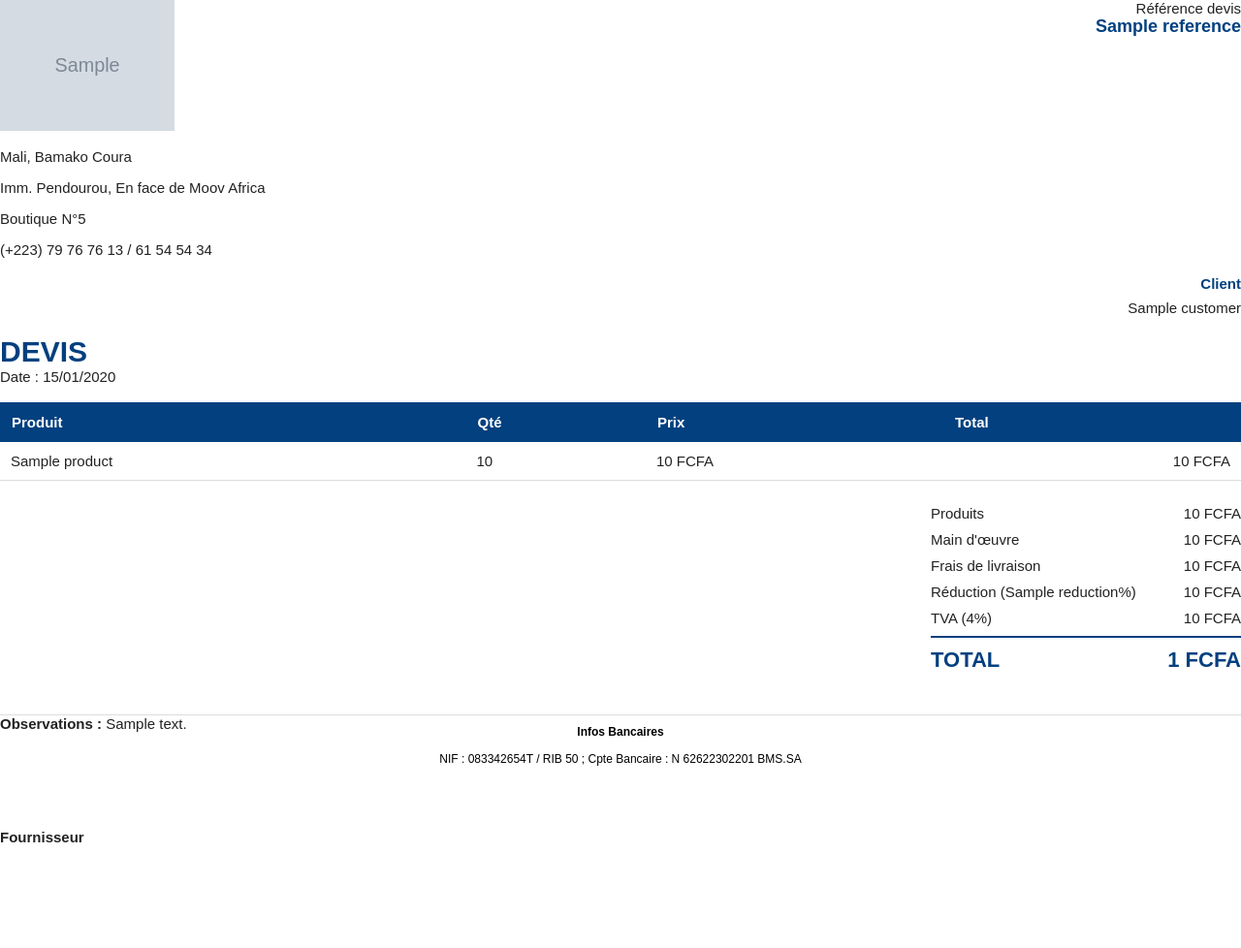
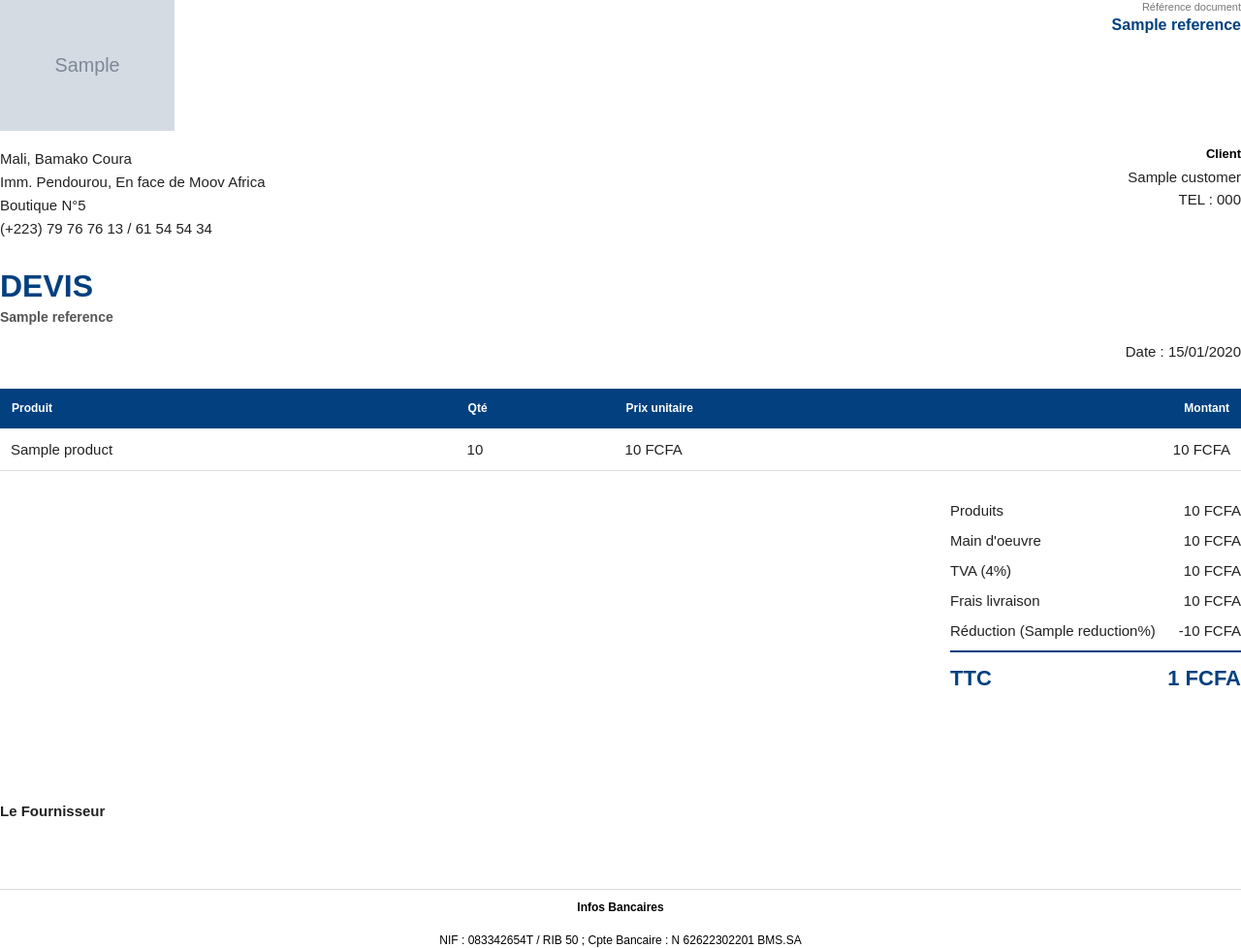
Before and after one commit to makan-dianka/sonikaraelectrostock, a Django app: template quotes/templates/quotes/quote_pdf.html in a window 1280 px wide. Shown: the whole page at 97% size. Before the commit the page ends 869 px from the top, so only its background shows below. Run offline with Django 5.2, Linux system fonts and the light colour scheme; the template is opened without the code that fills it: most values are stand-ins (such as "Sample title", 1, 10 or a date in 2020); grey boxes marked "Sample" are stand-in pictures.

Commit message:
ajuster le pdf : facture et devis

```diff
--- a/quotes/templates/quotes/quote_pdf.html
+++ b/quotes/templates/quotes/quote_pdf.html
@@ -1,21 +1,42 @@
+{% load static %}
+
 {% load humanize %}
-
 
 <!DOCTYPE html>
 
-<html>
+<html lang="fr">
 
 <head>
 
-    <meta charset="utf-8">
+    <meta charset="UTF-8">
+
+    <title>
+
+        Facture {{ document.reference }}
+
+    </title>
 
     <style>
 @page {
+    size: A4;
+    margin-top: 10mm;
+    margin-bottom: 22mm;  /* on augmente un peu pour laisser de la place au footer */
+    margin-left: 8mm;
+    margin-right: 8mm;
 
-            size: A4;
+    @bottom-center {
+        content: element(bankfooter);
+    }
+}
 
-            margin: 10mm;
 
+.bank-footer {
+    position: running(bankfooter);
+    text-align: center;
+    font-size: 12px;
+    color: black;
+    padding-top: 10px;
+    border-top: 1px solid #ddd;
 }
 
 
@@ -23,16 +44,26 @@
 
             margin: 0;
 
-            font-family: Arial;
+            padding: 0;
+
+            font-family: Arial, sans-serif;
 
             font-size: 15px;
 
             color: #222;
 
+            line-height: 1.4;
+
         }
 
 
-        .header {
+        * {
+            box-sizing: border-box;
+        }
+
+        /* HEADER */
+
+        .top-header {
 
             display: flex;
 
@@ -40,7 +71,7 @@
 
             align-items: flex-start;
 
-            margin-bottom: 15px;
+            margin-bottom: 10px;
 
         }
 
@@ -52,16 +83,25 @@
         }
 
 
-        .ref {
+        .document-ref {
 
             text-align: right;
 
         }
 
 
-        .ref .value {
+        .document-ref .label {
 
-            font-size: 18px;
+            color: #777;
+
+            font-size: 11px;
+
+        }
+
+
+        .document-ref .value {
+
+            font-size: 16px;
 
             font-weight: bold;
 
@@ -70,43 +110,19 @@
         }
 
 
+
+        /* COMPANY */
+
         .company {
 
-            margin-bottom: 18px;
+            margin-bottom: 14px;
 
         }
 
 
-        .company h2 {
+        .company-name {
 
-            margin: 0;
-
-            color: #02407F;
-
-        }
-
-
-        .client {
-
-            display: flex;
-
-            justify-content: flex-end;
-
-            margin-bottom: 20px;
-
-        }
-
-
-        .client-card {
-
-            width: 35%;
-
-            text-align: right;
-
-        }
-
-
-        .client-title {
+            font-size: 22px;
 
             font-weight: bold;
 
@@ -117,23 +133,103 @@
         }
 
 
-        .title {
+        .company p {
 
-            margin-bottom: 18px;
+            margin: 3px 0;
 
         }
 
 
-        .title h1 {
+
+        /* TITLE */
+
+        .invoice-title {
+
+            margin-bottom: 15px;
+
+        }
+
+
+        .invoice-title h1 {
 
             margin: 0;
 
-            font-size: 30px;
+            font-size: 32px;
 
             color: #02407F;
 
         }
 
+
+        .sale-ref {
+
+            margin-top: 0px;
+
+            font-size: 14px;
+
+            color: #555;
+
+        }
+
+
+
+        /* INFO */
+
+        .info-row {
+
+            display: flex;
+
+            align-items: flex-start;
+
+            margin-bottom: 28px;
+
+        }
+
+
+        .info-box:first-child {
+
+            width: 55%;
+
+        }
+
+
+        .info-box:last-child {
+
+            width: 45%;
+
+            display: flex;
+
+            flex-direction: column;
+
+            align-items: flex-end;
+
+            text-align: right;
+
+        }
+
+
+        .box-title {
+
+            font-size: 13px;
+
+            font-weight: bold;
+
+            color: black;
+
+            margin-bottom: 0px;
+
+        }
+
+
+        .info-box p {
+
+            margin: 4px 0;
+
+        }
+
+
+
+        /* TABLE */
 
         table {
 
@@ -141,20 +237,25 @@
 
             border-collapse: collapse;
 
-            margin-top: 15px;
+        }
+
+
+        thead {
+
+            background: #02407F;
+
+            color: white;
 
         }
 
 
         th {
 
-            background: #02407F;
-
-            color: white;
-
             padding: 12px;
 
             text-align: left;
+
+            font-size: 12px;
 
         }
 
@@ -163,17 +264,27 @@
 
             padding: 11px;
 
-            border-bottom: 1px solid #ddd;
+            border-bottom: 1px solid #DDD;
 
         }
 
 
-        .right {
+        tbody tr:nth-child(even) {
+
+            background: #fafafa;
+
+        }
+
+
+        .text-right {
 
             text-align: right;
 
         }
 
+
+
+        /* TOTAL */
 
         .total-area {
 
@@ -181,19 +292,19 @@
 
             justify-content: flex-end;
 
-            margin-top: 25px;
+            margin-top: 30px;
 
         }
 
 
         .total-card {
 
-            width: 320px;
+            width: 300px;
 
         }
 
 
-        .line {
+        .total-line {
 
             display: flex;
 
@@ -204,7 +315,11 @@
         }
 
 
-        .final {
+        .total-final {
+
+            border-top: 2px solid #02407F;
+
+            padding-top: 12px;
 
             font-size: 22px;
 
@@ -212,36 +327,25 @@
 
             color: #02407F;
 
-            border-top: 2px solid #02407F;
+        }
 
-            padding-top: 10px;
+
+
+        /* FOOTER */
+
+        .footer {
+
+            margin-top: 50px;
+
+            text-align: center;
+
+            color: #777;
+
+            font-size: 11px;
 
         }
 
-
-        /* informations bancaires */
-        .bank-footer {
-
-            position: fixed;
-
-            bottom: 10px;
-
-            left: 0;
-
-            right: 0;
-
-            text-align: center;
-
-            font-size: 12px;
-
-            color: black;
-
-            padding-top: 10px;
-
-            border-top: 1px solid #ddd;
-
-        }
-
+        /* signature */
         .signature {
 
             margin-top: 100px;
@@ -260,6 +364,28 @@
             margin-bottom: 70px;
 
         }
+
+.second-header {
+    display: flex;
+    justify-content: space-between;
+    align-items: flex-start;
+    margin-bottom: 10px;
+}
+
+.client-box {
+    text-align: right;
+}
+
+.client-box .box-title {
+    font-size: 13px;
+    font-weight: bold;
+    color: black;
+    margin-bottom: 4px;
+}
+
+.client-box p {
+    margin: 2px 0;
+}
     </style>
 
 </head>
@@ -268,71 +394,46 @@
 
 <body>
 
-    <div class="header">
+    <!-- HEADER -->
+
+<!-- HEADER LIGNE 1 : Logo / Référence document -->
+<div class="top-header">
 
     <div class="logo">
+        <img src="{{ logo_path }}" alt="test">
+    </div>
 
-            <img src="{{ logo_path }}">
+    <div class="document-ref">
+        <div class="label">Référence document</div>
+        <div class="value">{{ quote.reference }}</div>
+    </div>
 
 </div>
 
 
-        <div class="ref">
+<!-- HEADER LIGNE 2 : Company / Client -->
+<div class="second-header">
 
-            Référence devis
-
-            <div class="value">
-
-                {{ quote.reference }}
-
+    <div class="company">
+        <p>Mali, Bamako Coura</p>
+        <p>Imm. Pendourou, En face de Moov Africa</p>
+        <p>Boutique N°5</p>
+        <p>(+223) 79 76 76 13 / 61 54 54 34</p>
     </div>
 
+    <div class="client-box">
+        <div class="box-title">Client</div>
+        <p>{{ quote.customer }}</p>
+        <p>TEL : {{ quote.customer.phone }}</p>
     </div>
 
 </div>
 
 
 
-    <div class="company">
+    <!-- TITLE -->
 
-        <p>
-            Mali, Bamako Coura
-        </p>
-
-        <p>
-            Imm. Pendourou, En face de Moov Africa
-        </p>
-
-        <p>
-            Boutique N°5
-        </p>
-
-        <p>
-            (+223) 79 76 76 13 / 61 54 54 34
-        </p>
-    </div>
-
-
-
-    <div class="client">
-
-        <div class="client-card">
-
-            <div class="client-title">
-
-                Client
-
-            </div>
-
-            {{ quote.customer }}
-
-        </div>
-
-    </div>
-
-
-
-    <div class="title">
+    <div class="invoice-title">
 
         <h1>
 
@@ -340,13 +441,31 @@
 
         </h1>
 
-        Date :
+        <div class="sale-ref">
 
-        {{ quote.created_at|date:"d/m/Y" }}
+            <strong>
+
+                {{ quote.reference }}
+
+            </strong>
+
+        </div>
 
     </div>
 
 
+<!-- INFO -->
+<div class="info-row">
+    <div class="info-box" style="margin-left: auto;">
+        <div>Date : {{ quote.created_at|date:"d/m/Y" }}</div>
+    </div>
+</div>
+
+    </div>
+
+
+
+    <!-- TABLE -->
 
     <table>
 
@@ -368,13 +487,13 @@
 
                 <th>
 
-                    Prix
+                    Prix unitaire
 
                 </th>
 
-                <th>
+                <th class="text-right">
 
-                    Total
+                    Montant
 
                 </th>
 
@@ -391,7 +510,7 @@
 
                 <td>
 
-                    {{ item.product }}
+                    {{ item.product.name }}
 
                 </td>
 
@@ -409,7 +528,7 @@
 
                 </td>
 
-                <td class="right">
+                <td class="text-right">
 
                     {{ item.subtotal|intcomma }}
 
@@ -427,141 +546,60 @@
 
 
 
+    <!-- TOTAL -->
+
     <div class="total-area">
 
         <div class="total-card">
 
-            <div class="line">
-
-                Produits
-
-                <span>
-
-                    {{ quote.total|intcomma }}
-
-                    FCFA
-
-                </span>
-
+            <div class="total-line">
+                <span>Produits</span>
+                <span>{{ quote.total|intcomma }} FCFA</span>
             </div>
 
+            <div class="total-line">
+                <span>Main d'oeuvre</span>
+                <span>{{ quote.labor_cost|intcomma }} FCFA</span>
+            </div>
+
+            {% if quote.vat_rate %}
+                <div class="total-line">
+                    <span>TVA ({{ quote.vat_rate }}%)</span>
+                    <span>{{ quote.vat_amount|intcomma }} FCFA</span>
+                </div>
+            {% endif %}
+
+            {% if quote.delivery_fee != 0 %}
+                <div class="total-line">
+                    <span>Frais livraison</span>
+                    <span>{{ quote.delivery_fee|intcomma }} FCFA</span>
+                </div>
+            {% endif %}
+
+            {% if quote.reduction %}
+                <div class="total-line">
+                    <span>Réduction ({{ quote.reduction }}%)</span>
+                    <span>-{{ quote.reduction_amount|intcomma }} FCFA</span>
+                </div>
+            {% endif %}
 
 
-            <div class="line">
-
-                Main d'œuvre
-
-                <span>
-
-                    {{ quote.labor_cost|intcomma }}
-
-                    FCFA
-
-                </span>
-
-            </div>
-
-
-
-            <div class="line">
-
-                Frais de livraison
-
-                <span>
-
-                    {{ quote.delivery_fee|intcomma }}
-
-                    FCFA
-
-                </span>
-
-            </div>
-
-            <div class="line">
-
-                Réduction ({{ quote.reduction }}%)
-
-                <span>
-
-                    {{ quote.reduction_amount|intcomma }}
-
-                    FCFA
-
-                </span>
-
-            </div>
-
-
-            <div class="line">
-
-                TVA ({{ quote.vat_rate }}%)
-
-                <span>
-
-                    {{ quote.vat_amount|intcomma }}
-
-                    FCFA
-
-                </span>
-
-            </div>
-
-
-
-
-
-            <div class="line final">
-
-                TOTAL
-
-                <span>
-
-                    {{ quote.total_amount|intcomma }}
-
-                    FCFA
-
-                </span>
-
+            <div class="total-line total-final">
+                <span>TTC</span>
+                <span>{{ quote.total_amount|intcomma }} FCFA</span>
             </div>
 
         </div>
 
     </div>
 
-
-
-    {% if quote.notes %}
-
-    <br><br>
-
-    <strong>
-
-        Observations :
-
-    </strong>
-
-    {{ quote.notes }}
-
-    {% endif %}
-
-
-
     <div class="signature">
 
         <div>
-
-            <div class="title">
-
-                Fournisseur
-
+            <div class="title">Le Fournisseur</div>
+            <!-- <div class="line"></div> -->
         </div>
-
-            <!-- <div class="line"></div> -->
-
     </div>
-
-    </div>
-
 
 
     <!-- information bancaire -->
```
Also changed, not shown: documents/templates/documents/pdf/invoice.html (+50 -86 lines). Lines whose indentation alone changed are shown as unchanged.
